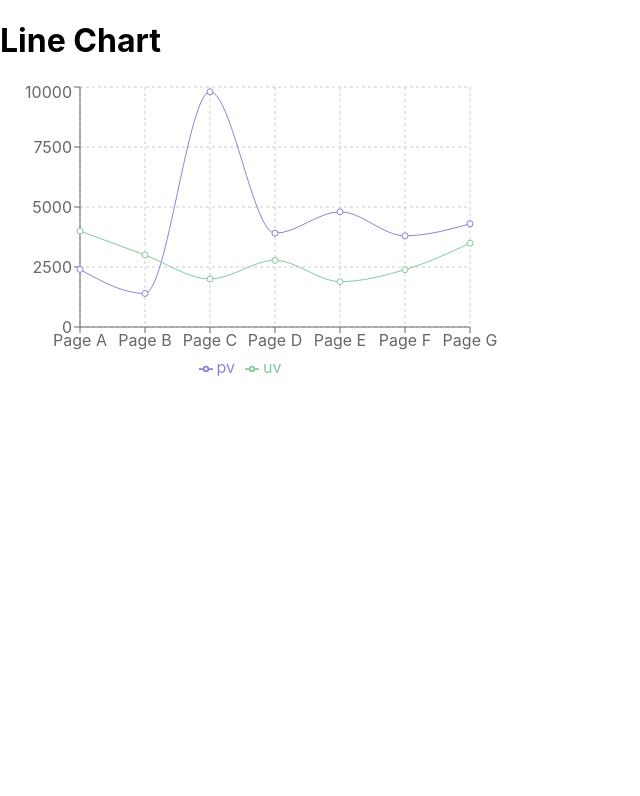
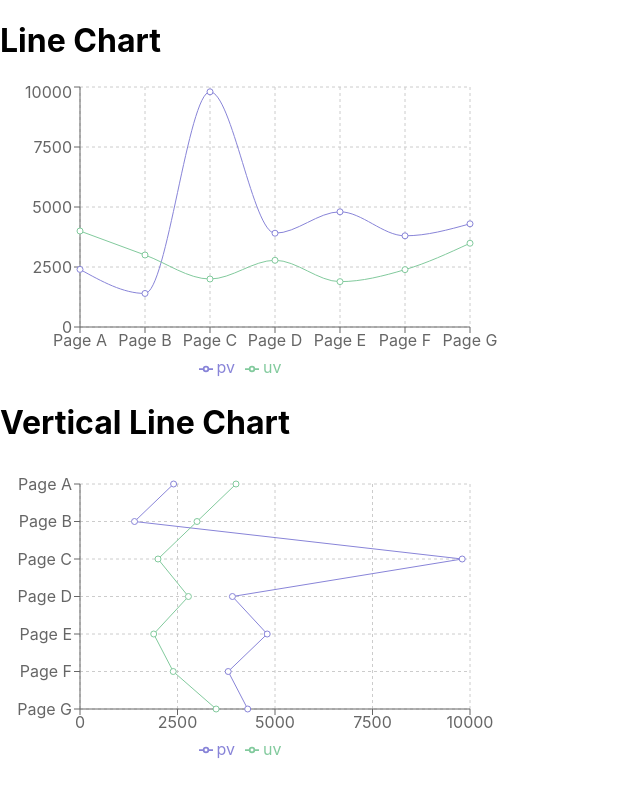
Before and after one commit to Sazith/chart-js, a React (Create React App) app: page / in a window 1280 px wide. Shown: the top 796 px of the page, without its empty margins (0-640 px from the left). Built offline with nearby package versions, Linux system fonts and the light colour scheme.

Commit message:
vertical line chart added

```diff
--- a/src/App.js
+++ b/src/App.js
@@ -1,10 +1,12 @@
 import LineChartPage from "./components/LineChart/LineChart";
+import VerticalLineChart from "./components/VerticalLineChart/VerticalLineChart";
 
 
 function App() {
   return (
     <div >
       <LineChartPage/>
+      <VerticalLineChart/>
     </div>
   );
 }
--- /dev/null
+++ b/src/components/VerticalLineChart/VerticalLineChart.js
@@ -0,0 +1,87 @@
+import React from 'react';
+
+import {
+  LineChart,
+  Line,
+  XAxis,
+  YAxis,
+  CartesianGrid,
+  Tooltip,
+  Legend
+} from "recharts";
+
+const data = [
+  {
+    name: "Page A",
+    uv: 4000,
+    pv: 2400,
+    amt: 2400
+  },
+  {
+    name: "Page B",
+    uv: 3000,
+    pv: 1398,
+    amt: 2210
+  },
+  {
+    name: "Page C",
+    uv: 2000,
+    pv: 9800,
+    amt: 2290
+  },
+  {
+    name: "Page D",
+    uv: 2780,
+    pv: 3908,
+    amt: 2000
+  },
+  {
+    name: "Page E",
+    uv: 1890,
+    pv: 4800,
+    amt: 2181
+  },
+  {
+    name: "Page F",
+    uv: 2390,
+    pv: 3800,
+    amt: 2500
+  },
+  {
+    name: "Page G",
+    uv: 3490,
+    pv: 4300,
+    amt: 2100
+  }
+];
+
+
+const VerticalLineChart = () => {
+  return (
+    <div>
+      <h1>Vertical Line Chart</h1>
+      <LineChart
+        layout="vertical"
+        width={500}
+        height={300}
+        data={data}
+        margin={{
+          top: 20,
+          right: 30,
+          left: 20,
+          bottom: 5
+        }}
+      >
+        <CartesianGrid strokeDasharray="3 3" />
+        <XAxis type="number" />
+        <YAxis dataKey="name" type="category" />
+        <Tooltip />
+        <Legend />
+        <Line dataKey="pv" stroke="#8884d8" />
+        <Line dataKey="uv" stroke="#82ca9d" />
+      </LineChart>
+    </div>
+  );
+};
+
+export default VerticalLineChart;
```
Also changed, not shown: src/components/StackedAreaChart/StackedAreaChart.js (added, +11 -0 lines).
